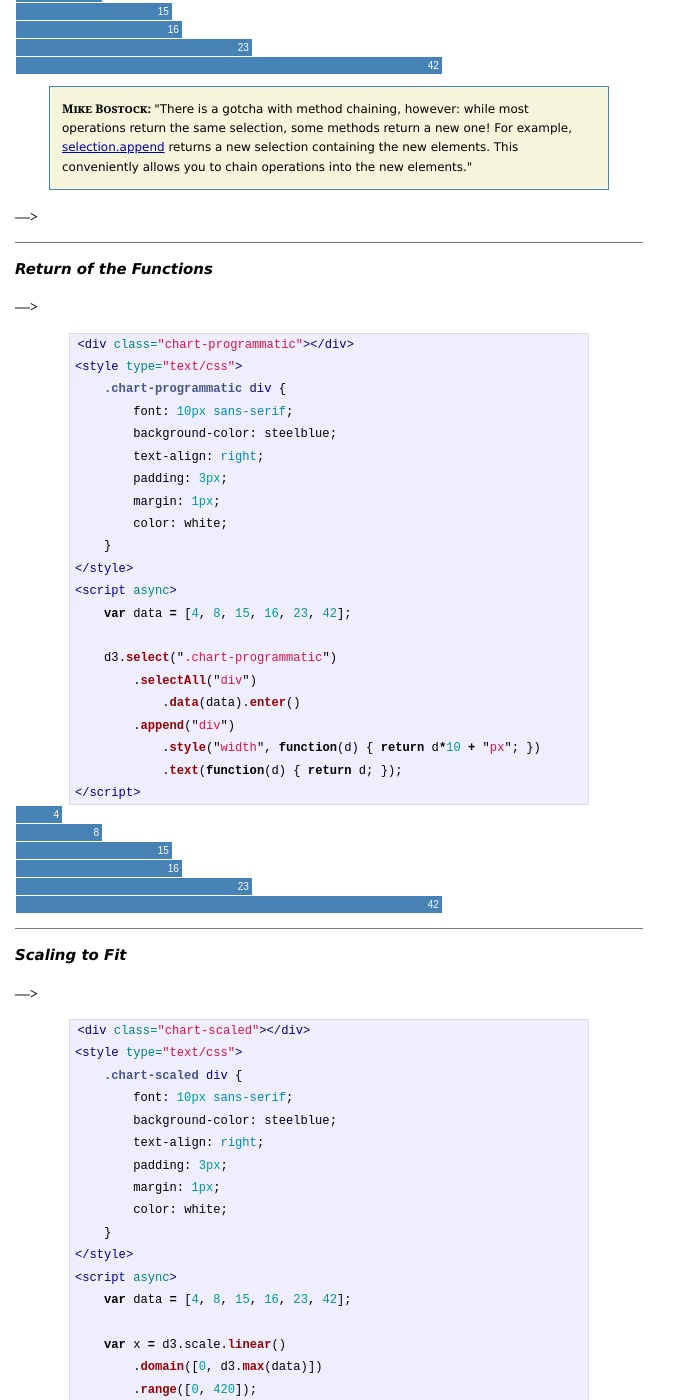
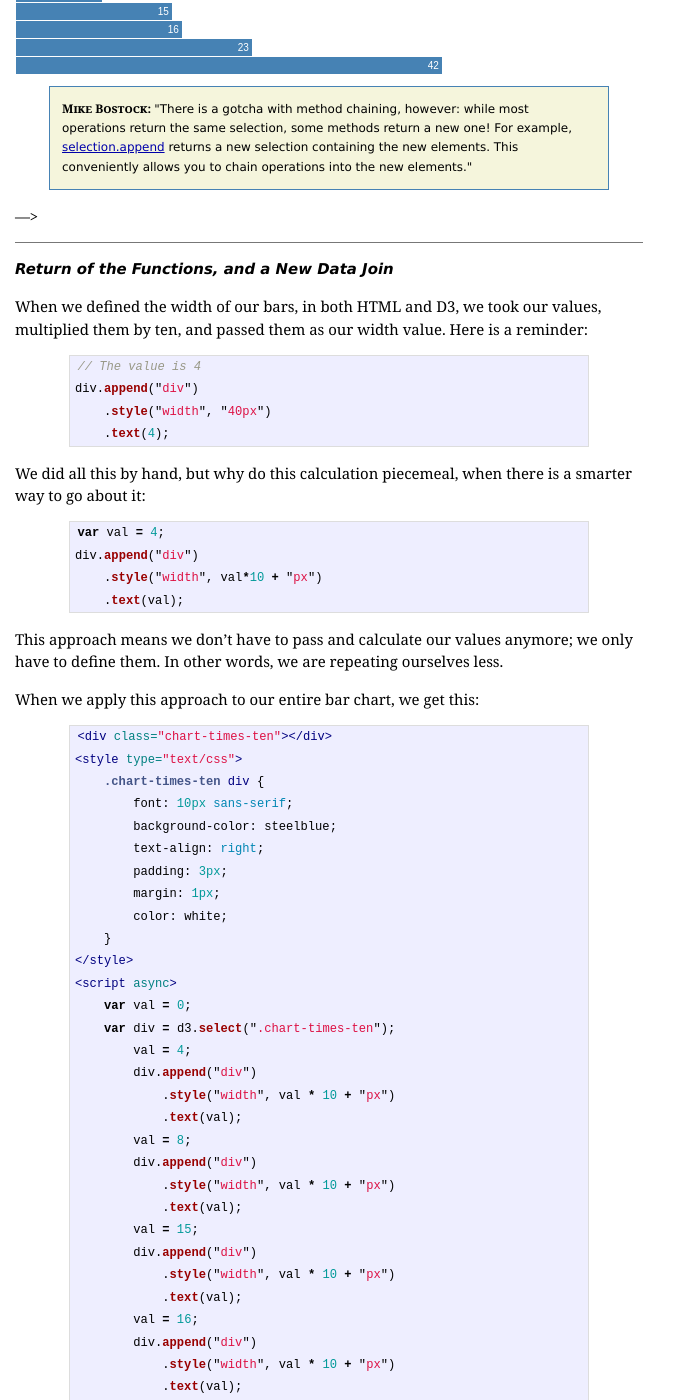
Before and after one commit to ndarville/ndarville.github.io, a Jekyll site: the page built from _posts/2013-11-10-a-bar-chart.markdown, in a window 1280 px wide and 1400 px high, scrolled down 6264 px. Shown: the whole window, without its empty margins (0-680 px from the left). Built offline with Jekyll 4.4.1, drawn with Linux system fonts in a browser that asks for light colours; Markdown is read by kramdown in place of the engine named in the settings; some of the changed text lies outside the part shown.

Commit message:
Expanded bar-tut guide

````diff
--- a/_posts/2013-11-10-a-bar-chart.markdown
+++ b/_posts/2013-11-10-a-bar-chart.markdown
@@ -16,7 +16,7 @@
         <li><a href="#programmatically">Coding a Chart Programmatically, the Clever Way</a>
             <ul>
                 <li><a href="#chaining">Chaining</a></li>
-                <li><a href="#functions">Return of the Functions</a></li>
+                <a href="#functions-data-join">Return of the Functions, and a New Data Join</a></li>
                 <li><a href="#scaling">Scaling to Fit</a></li>
             </ul>
         </li>
@@ -409,7 +409,115 @@
 
 --->
 
-<h4 id="functions">Return of the Functions</h4>
+<h4 id="functions-data-join">Return of the Functions, and a New Data Join</h4>
+
+When we defined the width of our bars, in both HTML and D3, we took our values, multiplied them by ten, and passed them as our width value. Here is a reminder:
+
+```js
+// The value is 4
+div.append("div")
+    .style("width", "40px")
+    .text(4);
+```
+
+We did all this by hand, but why do this calculation piecemeal, when there is a smarter way to go about it:
+
+```js
+var val = 4;
+div.append("div")
+    .style("width", val*10 + "px")
+    .text(val);
+```
+
+This approach means we don't have to pass and calculate our values anymore; we only have to define them. In other words, we are repeating ourselves less.
+
+When we apply this approach to our entire bar chart, we get this:
+
+```html
+<div class="chart-times-ten"></div>
+<style type="text/css">
+    .chart-times-ten div {
+        font: 10px sans-serif;
+        background-color: steelblue;
+        text-align: right;
+        padding: 3px;
+        margin: 1px;
+        color: white;
+    }
+</style>
+<script async>
+    var val = 0;
+    var div = d3.select(".chart-times-ten");
+        val = 4;
+        div.append("div")
+            .style("width", val * 10 + "px")
+            .text(val);
+        val = 8;
+        div.append("div")
+            .style("width", val * 10 + "px")
+            .text(val);
+        val = 15;
+        div.append("div")
+            .style("width", val * 10 + "px")
+            .text(val);
+        val = 16;
+        div.append("div")
+            .style("width", val * 10 + "px")
+            .text(val);
+        val = 23;
+        div.append("div")
+            .style("width", val * 10 + "px")
+            .text(val);
+        val = 42;
+        div.append("div")
+            .style("width", val * 10 + "px")
+            .text(val);
+</script>
+```
+
+<div class="chart-times-ten"></div>
+<style type="text/css">
+    .chart-times-ten div {
+        font: 10px sans-serif;
+        background-color: steelblue;
+        text-align: right;
+        padding: 3px;
+        margin: 1px;
+        color: white;
+    }
+</style>
+<script async>
+    var val = 0;
+    var div = d3.select(".chart-times-ten");
+        val = 4;
+        div.append("div")
+            .style("width", val * 10 + "px")
+            .text(val);
+        val = 8;
+        div.append("div")
+            .style("width", val * 10 + "px")
+            .text(val);
+        val = 15;
+        div.append("div")
+            .style("width", val * 10 + "px")
+            .text(val);
+        val = 16;
+        div.append("div")
+            .style("width", val * 10 + "px")
+            .text(val);
+        val = 23;
+        div.append("div")
+            .style("width", val * 10 + "px")
+            .text(val);
+        val = 42;
+        div.append("div")
+            .style("width", val * 10 + "px")
+            .text(val);
+</script>
+
+In order to take this to the next level, we need to be able to be able to read from our dataset, so we don't have to type it our manually ourselves.
+
+(In order to do this, we need to use **data joins**.)
 
 --->
 
@@ -458,6 +566,12 @@
             .style("width", function(d) { return d*10 + "px"; })
             .text(function(d) { return d; });
 </script>
+
+--->
+
+Data joins:
+
+--->
 
 <h4 id="scaling">Scaling to Fit</h4>
 
````
